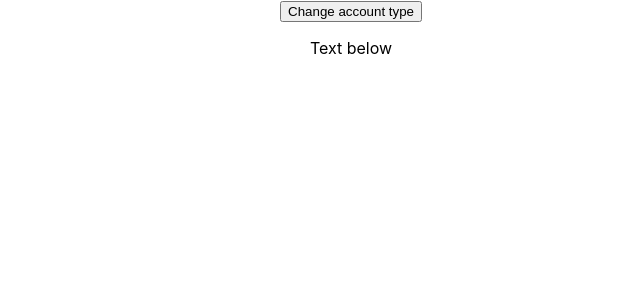
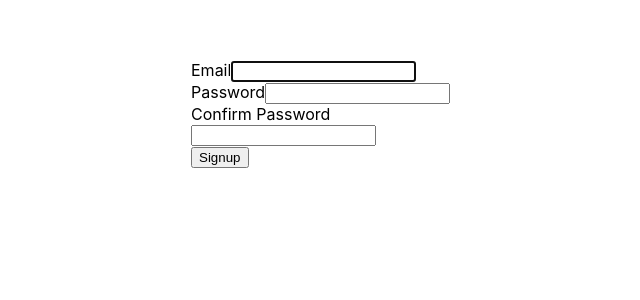
Before and after one commit to datrueonejay/code-llaborate, a React (Create React App) app in the folder client2/: page / in a window 1280 px wide. Shown: the top 300 px of the page, without its empty margins (289-929 px from the left). Built offline with nearby package versions, Linux system fonts and the light colour scheme; no server answers.

Commit message:
(small) ui changes for login, sign up, and logout

```diff
--- a/client2/package.json
+++ b/client2/package.json
@@ -8,6 +8,7 @@
     "@testing-library/user-event": "^7.1.2",
     "axios": "^0.19.2",
     "react": "^16.13.0",
+    "react-bootstrap": "^1.0.0-beta.17",
     "react-dom": "^16.13.0",
     "react-scripts": "3.4.0"
   },
--- a/client2/src/App.js
+++ b/client2/src/App.js
@@ -3,10 +3,14 @@ import logo from "./logo.svg";
 import "./App.css";
 import Http from "./http.js";
 import http from "./http";
+import Login from "./containers/Login.js";
+import Signup from "./containers/Signup.js";
+import Editor from "./Editor.js";
 
 function App() {
   const [text, setText] = useState("");
   const [writer, setWriter] = useState(false);
+  const [authenticate, setauthenticate] = useState(false);
   let timeout = null;
 
   useEffect(() => {
@@ -15,27 +19,48 @@ function App() {
     });
   });
 
-  return (
-    <div className="App">
-      <button onClick={() => setWriter(!writer)}>Change account type</button>
-      {writer ? (
-        <textarea
-          onChange={e => {
-            clearTimeout(timeout);
-            let a = e.target.value;
-            timeout = setTimeout(() => {
-              http.send_message(a);
-            }, 500);
-          }}
-        ></textarea>
-      ) : (
-        <div>
-          <p>Text below</p>
-          <p>{text}</p>
-        </div>
-      )}
-    </div>
-  );
+  function Logout() {
+    return (
+      <button className="logout" onClick={e => setauthenticate(false)}>
+        Logout
+      </button>
+    );
+  }
+
+  if (authenticate) {
+    return  (<div className="App">
+              <div> <Editor /> </div>
+              <div> <Logout/> </div>
+             </div>
+            )
+  }
+    else {
+      return (<div> <Signup /> </div>)
+  }
+
+  // return (
+  //   <div className="App">
+  //    <Signup />
+  //    <Login />
+  //     <button onClick={() => setWriter(!writer)}>Change account type</button>
+  //     {writer ? (
+  //       <textarea
+  //         onChange={e => {
+  //           clearTimeout(timeout);
+  //           let a = e.target.value;
+  //           timeout = setTimeout(() => {
+  //             http.send_message(a);
+  //           }, 500);
+  //         }}
+  //       ></textarea>
+  //     ) : (
+  //       <div>
+  //         <p>Text below</p>
+  //         <p>{text}</p>
+  //       </div>
+  //     )}
+  //   </div>
+  // );
 }
 
 export default App;
--- /dev/null
+++ b/client2/src/Editor.js
@@ -0,0 +1,41 @@
+import React, { useState, useEffect } from "react";
+import logo from "./logo.svg";
+import "./App.css";
+import Http from "./http.js";
+import http from "./http";
+
+function App() {
+  const [text, setText] = useState("");
+  const [writer, setWriter] = useState(false);
+  let timeout = null;
+
+  useEffect(() => {
+    http.socket_listener(message => {
+      setText(message);
+    });
+  });
+
+    return (
+        <div className="App">
+        <button onClick={() => setWriter(!writer)}>Change account type</button>
+        {writer ? (
+            <textarea
+            onChange={e => {
+                clearTimeout(timeout);
+                let a = e.target.value;
+                timeout = setTimeout(() => {
+                http.send_message(a);
+                }, 500);
+            }}
+            ></textarea>
+        ) : (
+            <div>
+            <p>Text below</p>
+            <p>{text}</p>
+            </div>
+        )}
+        </div>
+    );
+}
+
+export default App;
--- /dev/null
+++ b/client2/src/containers/Login.css
@@ -0,0 +1,13 @@
+/**
+ * credits: https://serverless-stack.com/chapters/create-a-login-page.html
+ */
+@media all and (min-width: 480px) {
+    .Login {
+      padding: 60px 0;
+    }
+
+    .Login form {
+      margin: 0 auto;
+      max-width: 320px;
+    }
+  }
--- /dev/null
+++ b/client2/src/containers/Login.js
@@ -0,0 +1,47 @@
+/**
+ * credits: https://serverless-stack.com/chapters/create-a-login-page.html
+ */
+
+ import React, { useState } from "react";
+import { Button, FormGroup, FormControl, FormLabel } from "react-bootstrap";
+import "./Login.css";
+
+export default function Login(props) {
+  const [email, setEmail] = useState("");
+  const [password, setPassword] = useState("");
+
+  function validateForm() {
+    return email.length > 0 && password.length > 0;
+  }
+
+  function handleSubmit(event) {
+    event.preventDefault();
+  }
+
+  return (
+    <div className="Login">
+      <form onSubmit={handleSubmit}>
+        <FormGroup controlId="email" bsSize="large">
+          <FormLabel>Email</FormLabel>
+          <FormControl
+            autoFocus
+            type="email"
+            value={email}
+            onChange={e => setEmail(e.target.value)}
+          />
+        </FormGroup>
+        <FormGroup controlId="password" bsSize="large">
+          <FormLabel>Password</FormLabel>
+          <FormControl
+            value={password}
+            onChange={e => setPassword(e.target.value)}
+            type="password"
+          />
+        </FormGroup>
+        <Button block bsSize="large" disabled={!validateForm()} type="submit">
+          Login
+        </Button>
+      </form>
+    </div>
+  );
+}
--- /dev/null
+++ b/client2/src/containers/Signup.css
@@ -0,0 +1,16 @@
+@media all and (min-width: 480px) {
+    .Signup {
+      padding: 60px 0;
+    }
+
+    .Signup form {
+      margin: 0 auto;
+      max-width: 320px;
+    }
+  }
+
+  .Signup form span.help-block {
+    font-size: 14px;
+    padding-bottom: 10px;
+    color: #999;
+  }
--- /dev/null
+++ b/client2/src/containers/Signup.js
@@ -0,0 +1,139 @@
+/**
+ * credit: https://serverless-stack.com/chapters/create-the-signup-form.html
+ */
+
+import React, { useState } from "react";
+import {
+  Button,
+  FormText,
+  FormGroup,
+  FormControl,
+  FormLabel
+} from "react-bootstrap";
+// import LoaderButton from "../components/LoaderButton";
+// import { useFormFields } from "../libs/hooksLib";
+import "./Signup.css";
+
+export default function Signup(props) {
+//   const [fields, handleFieldChange] = useFormFields({
+//     email: "",
+//     password: "",
+//     confirmPassword: "",
+//     confirmationCode: ""
+//   });
+
+
+  const [email, setEmail] = useState("");
+  const [password, setPassword] = useState("");
+  const [confirmPassword, setconfirmPassword] = useState("");
+//   const [newUser, setNewUser] = useState(null);
+  const [isLoading, setIsLoading] = useState(false);
+
+//   function validateForm() {
+//     return (
+//       fields.email.length > 0 &&
+//       fields.password.length > 0 &&
+//       fields.password === fields.confirmPassword
+//     );
+//   }
+
+//   function validateConfirmationForm() {
+//     return fields.confirmationCode.length > 0;
+//   }
+
+    // function validateForm() {
+    //     return email.length > 0 && password.length > 0;
+    // }
+
+  async function handleSubmit(event) {
+    event.preventDefault();
+
+    //setIsLoading(true);
+
+    // setNewUser("test");
+
+    //setIsLoading(false);
+  }
+
+//   async function handleConfirmationSubmit(event) {
+//     event.preventDefault();
+
+//     setIsLoading(true);
+//   }
+
+//   function renderConfirmationForm() {
+//     return (
+//       <form onSubmit={handleConfirmationSubmit}>
+//         <FormGroup controlId="confirmationCode" bsSize="large">
+//           <FormLabel>Confirmation Code</FormLabel>
+//           <FormControl
+//             autoFocus
+//             type="tel"
+//             onChange={handleFieldChange}
+//             value={fields.confirmationCode}
+//           />
+//           <FormText>Please check your email for the code.</FormText>
+//         </FormGroup>
+//         <LoaderButton
+//           block
+//           type="submit"
+//           bsSize="large"
+//           isLoading={isLoading}
+//           disabled={!validateConfirmationForm()}
+//         >
+//           Verify
+//         </LoaderButton>
+//       </form>
+//     );
+//   }
+
+  function renderForm() {
+    return (
+      <form onSubmit={handleSubmit}>
+        <FormGroup controlId="email" bsSize="large">
+          <FormLabel>Email</FormLabel>
+          <FormControl
+            autoFocus
+            type="email"
+            value={email}
+            onChange={e => setEmail(e.target.value)}
+          />
+        </FormGroup>
+        <FormGroup controlId="password" bsSize="large">
+          <FormLabel>Password</FormLabel>
+          <FormControl
+            type="password"
+            value={password}
+            onChange={e => setPassword(e.target.value)}
+          />
+        </FormGroup>
+        <FormGroup controlId="confirmPassword" bsSize="large">
+          <FormLabel>Confirm Password</FormLabel>
+          <FormControl
+            type="password"
+            onChange={ e => setconfirmPassword(e.target.value) }
+            value={confirmPassword}
+          />
+        </FormGroup>
+        {/* <LoaderButton
+          block
+          type="submit"
+          bsSize="large"
+          isLoading={isLoading}
+          disabled={!validateForm()}
+        >
+          Signup
+        </LoaderButton> */}
+        <Button type="submit">
+          Signup
+        </Button>
+      </form>
+    );
+  }
+
+  return (
+    <div className="Signup">
+      {renderForm() /* {newUser === null ? renderForm() : renderConfirmationForm()} */}
+    </div>
+  );
+}
```
Also changed, not shown: client2/src/Logout.js (added), 2 other files (tests, documents, lock files or other folders).
